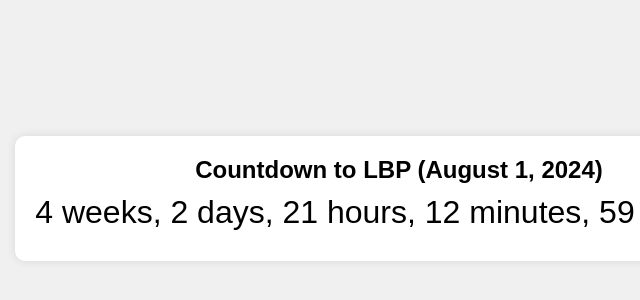
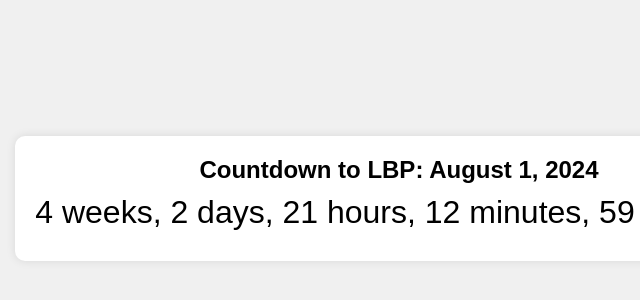
Before and after one commit to rusty-software/whenislbp.github.io, a plain HTML site: page index.html in a window 1280 px wide. Shown: the part 202-502 px from the top of the page, 241-881 px from the left. Drawn offline with Linux system fonts and the light colour scheme.

Commit message:
main index should work

```diff
--- a/public/index.html
+++ b/index.html
@@ -33,7 +33,7 @@
 </head>
 <body>
     <div class="countdown">
-        <h1>Countdown to LBP (August 1, 2024)</h1>
+        <h1>Countdown to LBP: August 1, 2024</h1>
         <div class="time" id="time"></div>
     </div>
 
```
